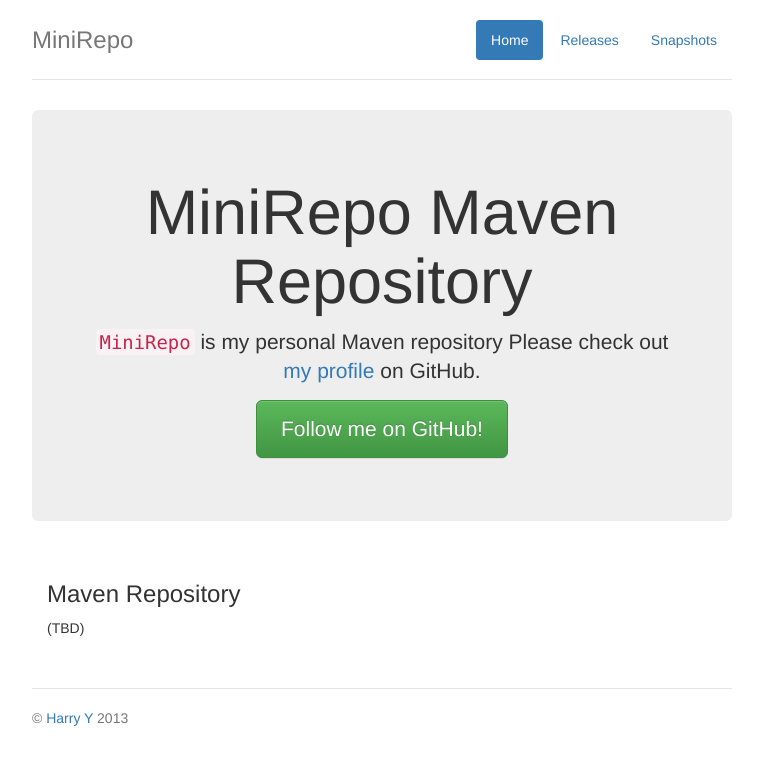
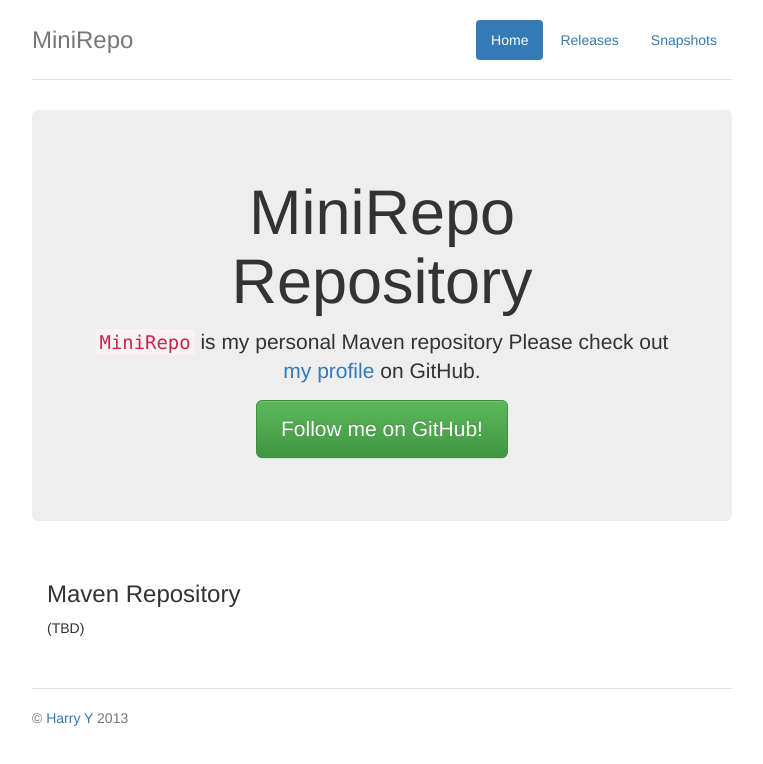
Before and after one commit to minirepo/minirepo.github.io, a plain HTML site: page index.html in a window 1280 px wide. Shown: the whole page, without its empty margins (258-1021 px from the left). Drawn offline with nearby package versions, Linux system fonts and the light colour scheme.

Commit message:
Update index.html

```diff
--- a/index.html
+++ b/index.html
@@ -29,7 +29,7 @@
       </div>
 
       <div class="jumbotron">
-        <h1>MiniRepo Maven Repository</h1>
+        <h1>MiniRepo Repository</h1>
         <p class="lead">
         <code>MiniRepo</code> is my personal Maven repository
         Please check out
```
